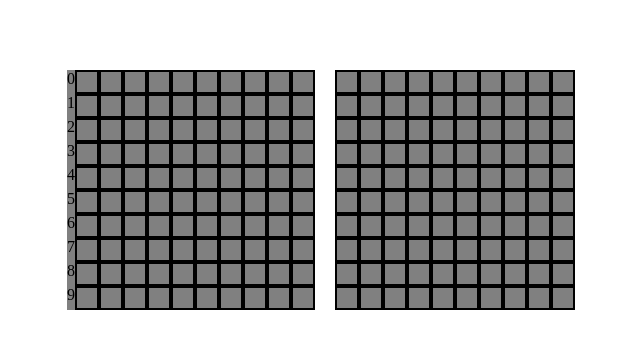
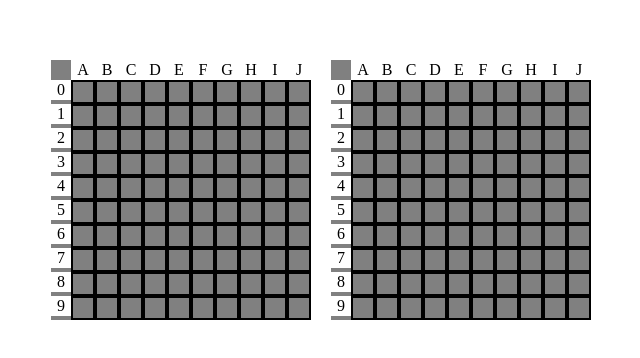
Before and after one commit to DenverDawgs18/Battleship, a website with bundled scripts: page dist/index.html in a window 1280 px wide. Shown: the part 218-576 px from the top of the page, without its empty margins (319-959 px from the left). Built offline with nearby package versions, Linux system fonts and the light colour scheme.

Commit message:
Labels done for the boards

```diff
--- a/src/index.js
+++ b/src/index.js
@@ -27,12 +27,33 @@ const displayManager = (function () {
     const pwrapper = document.querySelector('.pwrapper');
     const cwrapper = document.querySelector('.cwrapper')
     const displayBoards = () => {
+        let Lrow = [];
+
+        for(let i = 0; i < 10; i++){
+            let label = document.createElement('div');
+            label.textContent = String.fromCharCode(i + 65);
+            label.classList.add('label')
+            label.classList.add('vert');
+            Lrow.push(label)
+
+        }
+        let labelRow = document.createElement('div');
+        labelRow.classList.add('row');
+        labelRow.classList.add('labelRow')
+        for(let i = 0; i < Lrow.length; i++){
+            labelRow.appendChild(Lrow[i]);
+        }
+        pwrapper.appendChild(labelRow)
+
+
         for(let i = 0; i < 10; i++){
             let row = document.createElement('div');
             row.classList.add('row');
             let label = document.createElement('div');
             label.textContent = i;
+            label.classList.add('label')
             row.appendChild(label)
+
             for(let j = 0; j < 10; j++){
                 let n = document.createElement("div");
                 n.dataset.one = i;
@@ -52,9 +73,31 @@ const displayManager = (function () {
             }
             pwrapper.appendChild(row)
         }
+        let LCrow = [];
+
+        for(let i = 0; i < 10; i++){
+            let label = document.createElement('div');
+            label.textContent = String.fromCharCode(i + 65);
+            label.classList.add('label')
+            label.classList.add('vert');
+            LCrow.push(label)
+
+        }
+        let ClabelRow = document.createElement('div');
+        ClabelRow.classList.add('row');
+        ClabelRow.classList.add('labelRow')
+        for(let i = 0; i < LCrow.length; i++){
+            ClabelRow.appendChild(LCrow[i]);
+        }
+        cwrapper.appendChild(ClabelRow)
         for(let i = 0; i < 10; i++){
             let row = document.createElement('div');
-            row.classList.add('row')
+            row.classList.add('row');
+            let label = document.createElement('div');
+            label.textContent = i;
+            label.classList.add('label')
+            row.appendChild(label)
+
             for(let j = 0; j < 10; j++){
                 let n = document.createElement("div");
                 n.dataset.one = i;
--- a/styles.css
+++ b/styles.css
@@ -12,8 +12,21 @@ body{
     height: 100vh;
 
 }
+.label{
+    background-color: white;
+    width: 20px;
+    height: 20px;
+    display: flex;
+    justify-content: center;
+    align-items: center;
 
-
+}
+.labelRow{
+    background-color: white;
+    display: flex;
+    justify-content: space-around;
+    margin-left: 20px;
+}
 .row{
     display: flex;
 }
```
Also changed, not shown: dist/main.js.
